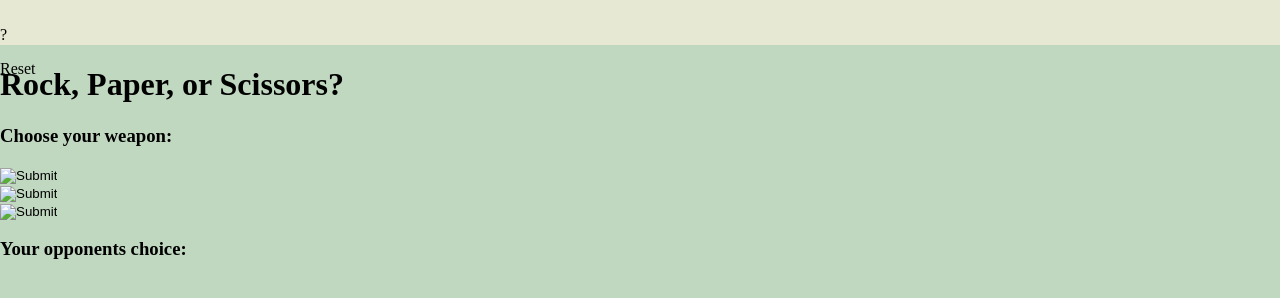
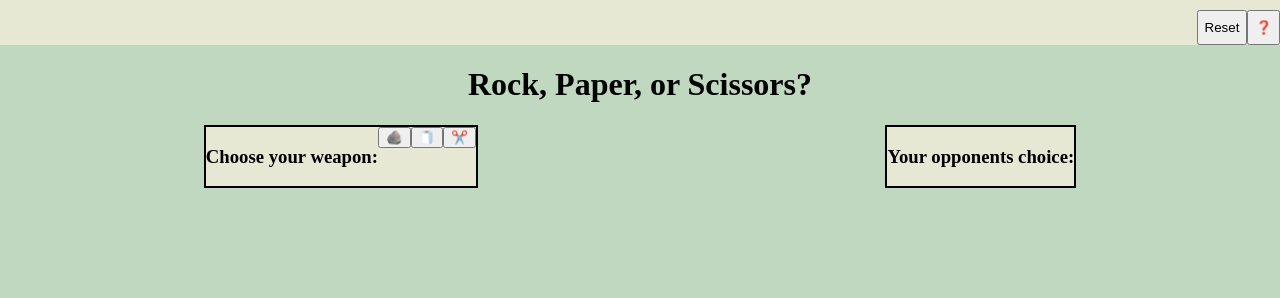
Before and after one commit to wppalmer/rock-paper-scissors, a plain HTML site: page index.html in a window 1280 px wide. Drawn offline with Linux system fonts and the light colour scheme.

Commit message:
Building out choice board

```diff
--- a/index.html
+++ b/index.html
@@ -9,25 +9,28 @@
 </head>
 <body>
     <nav>
-        <p>?</p>
-        <p>Reset</p>
+        <button class="btn-info">❓</button>
+        <button class="btn-reset">Reset</button>
     </nav>
     <h1>Rock, Paper, or Scissors?</h1>
+    <div class="player-com">
     <div class="board container" id="human">
         <h3>Choose your weapon:</h3>
-        <div class="rock"> <input type="image" id="rock" src="#">
+        <br>
+        <div class="rock"> <button id="rock">🪨</button>
         </div>
-        <div class="paper"><input type="image" id="paper" src="#">
+        <div class="paper"> <button id="paper">🧻</button>
         </div>
-        <div class="scissors"><input type="image" id="scissors" src="#">
+        <div class="scissors"> <button id="scissors">✂️</button>
         </div>
     </div>
-    <div>
+    <div class="board" id="computer">
         <h3>Your opponents choice:</h3>
         <div class="rock"></div>
         <div class="paper"></div>
         <div class="scissors"></div>
-    </div class="board" id="computer">
+    </div>
+    </div>
 <script src="game.js"></script>
 <script src="menu.js"></script>
 </body>
--- a/style.css
+++ b/style.css
@@ -9,9 +9,26 @@ nav {
     background-color: #f5eedcb7;
     padding-top: 10px;
     height: 35px;
+    display: flex;
+    flex-direction: row-reverse;
+
+
+}
+body {
+    text-align: center;
 }
 
 /***********CLASSES***********/
+.player-com {
+    display: flex;
+    justify-content: space-around;
+}
+.board {
+    background-color: #f5eedcb7;
+    border: black solid 2px;
+    display: flex;
 
 
+}
+
 /***********IDS***********/
```
